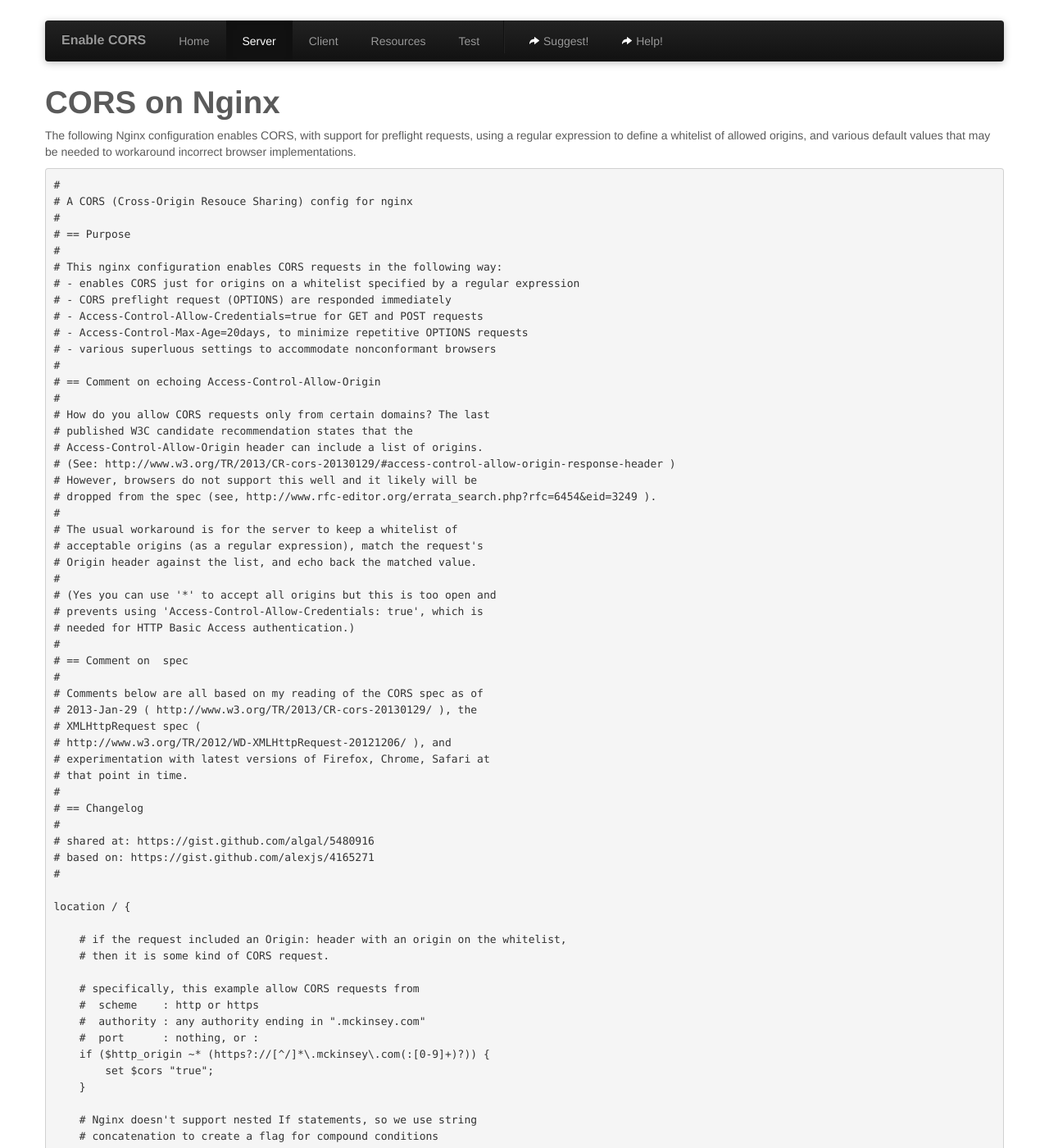
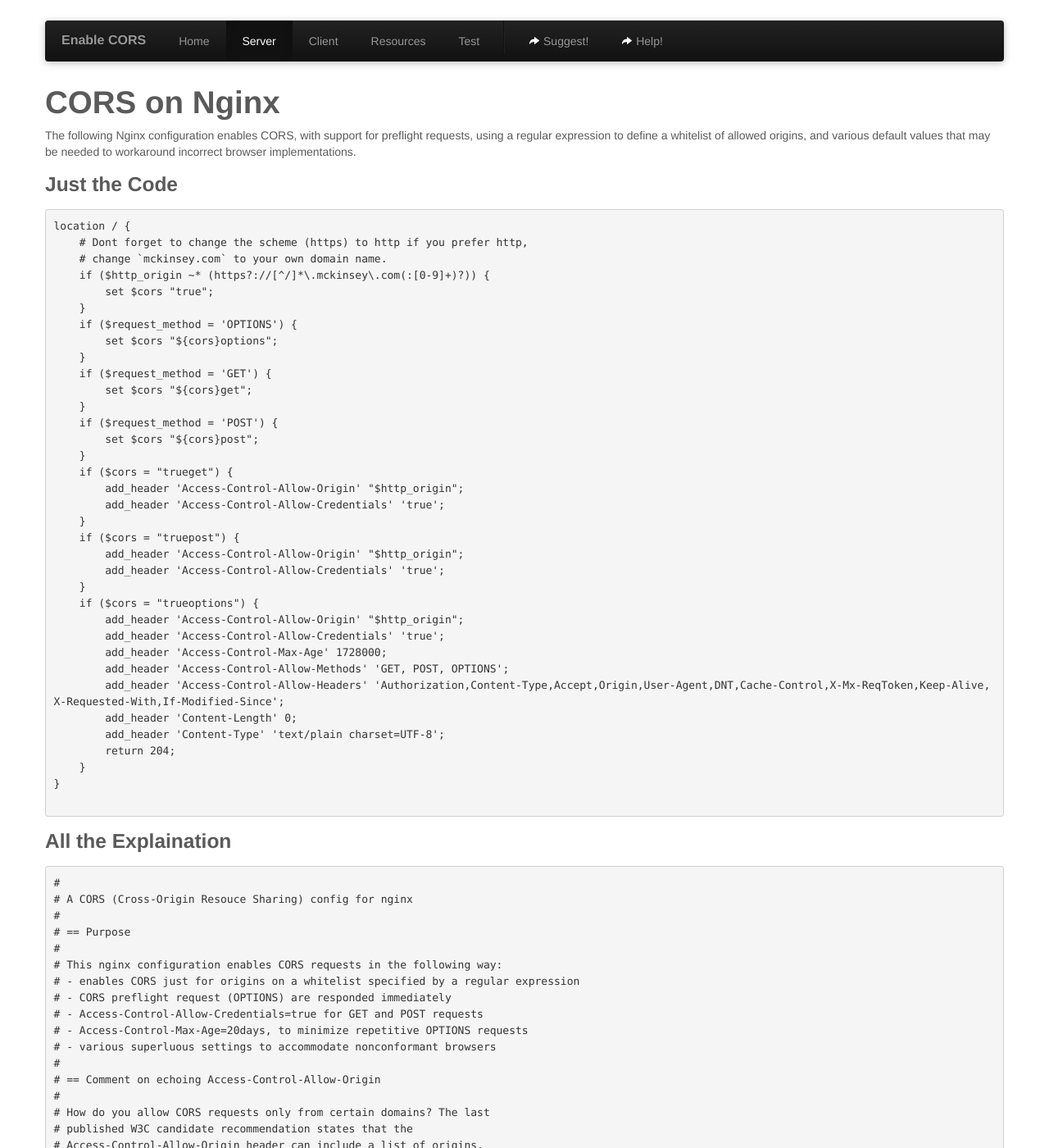
Before and after one commit to monsur/enable-cors.org, a Jekyll site: the page built from server_nginx.html, in a window 1280 px wide and 1400 px high. Shown: the whole window at 82% size. Built offline with Jekyll 4.4.1, drawn with Linux system fonts in a browser that asks for light colours.

Commit message:
Added a code-only version for nginx

```diff
--- a/server_nginx.html
+++ b/server_nginx.html
@@ -12,7 +12,44 @@ title: enable cross-origin resource sharing
       whitelist of allowed origins, and various default values that
       may be needed to workaround incorrect browser
       implementations.</p>
-
+    <h3>Just the Code</h3>
+    <pre class="code">
+location / {
+    # Dont forget to change the scheme (https) to http if you prefer http,
+    # change `mckinsey.com` to your own domain name.
+    if ($http_origin ~* (https?://[^/]*\.mckinsey\.com(:[0-9]+)?)) {
+        set $cors "true";
+    }
+    if ($request_method = 'OPTIONS') {
+        set $cors "${cors}options";
+    }
+    if ($request_method = 'GET') {
+        set $cors "${cors}get";
+    }
+    if ($request_method = 'POST') {
+        set $cors "${cors}post";
+    }
+    if ($cors = "trueget") {
+        add_header 'Access-Control-Allow-Origin' "$http_origin";
+        add_header 'Access-Control-Allow-Credentials' 'true';
+    }
+    if ($cors = "truepost") {
+        add_header 'Access-Control-Allow-Origin' "$http_origin";
+        add_header 'Access-Control-Allow-Credentials' 'true';
+    }
+    if ($cors = "trueoptions") {
+        add_header 'Access-Control-Allow-Origin' "$http_origin";
+        add_header 'Access-Control-Allow-Credentials' 'true';
+        add_header 'Access-Control-Max-Age' 1728000;
+        add_header 'Access-Control-Allow-Methods' 'GET, POST, OPTIONS';
+        add_header 'Access-Control-Allow-Headers' 'Authorization,Content-Type,Accept,Origin,User-Agent,DNT,Cache-Control,X-Mx-ReqToken,Keep-Alive,X-Requested-With,If-Modified-Since';
+        add_header 'Content-Length' 0;
+        add_header 'Content-Type' 'text/plain charset=UTF-8';
+        return 204;
+    }
+}
+    </pre>
+    <h3>All the Explaination</h3>
     <pre class="code">
 #
 # A CORS (Cross-Origin Resouce Sharing) config for nginx
```
